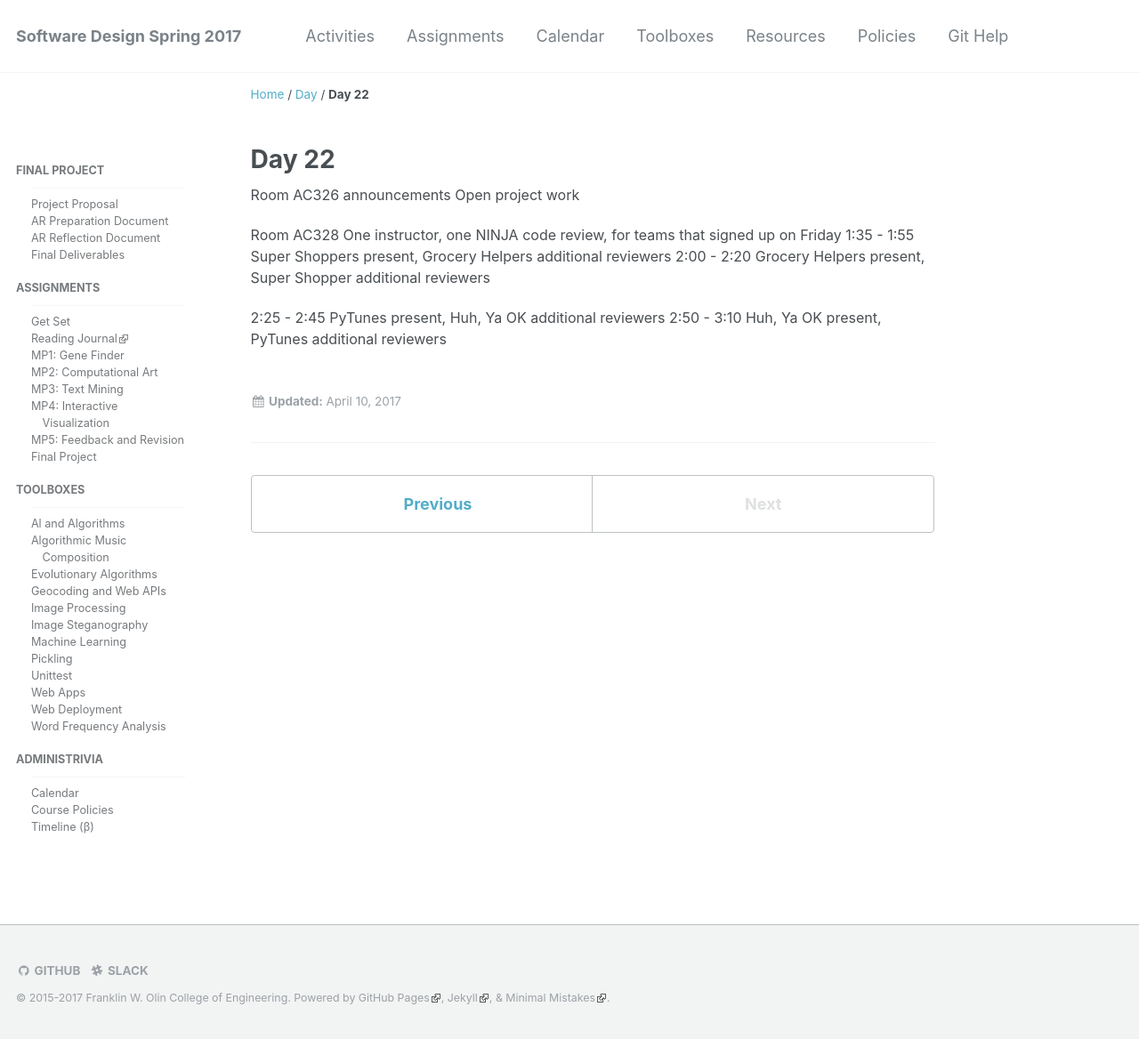
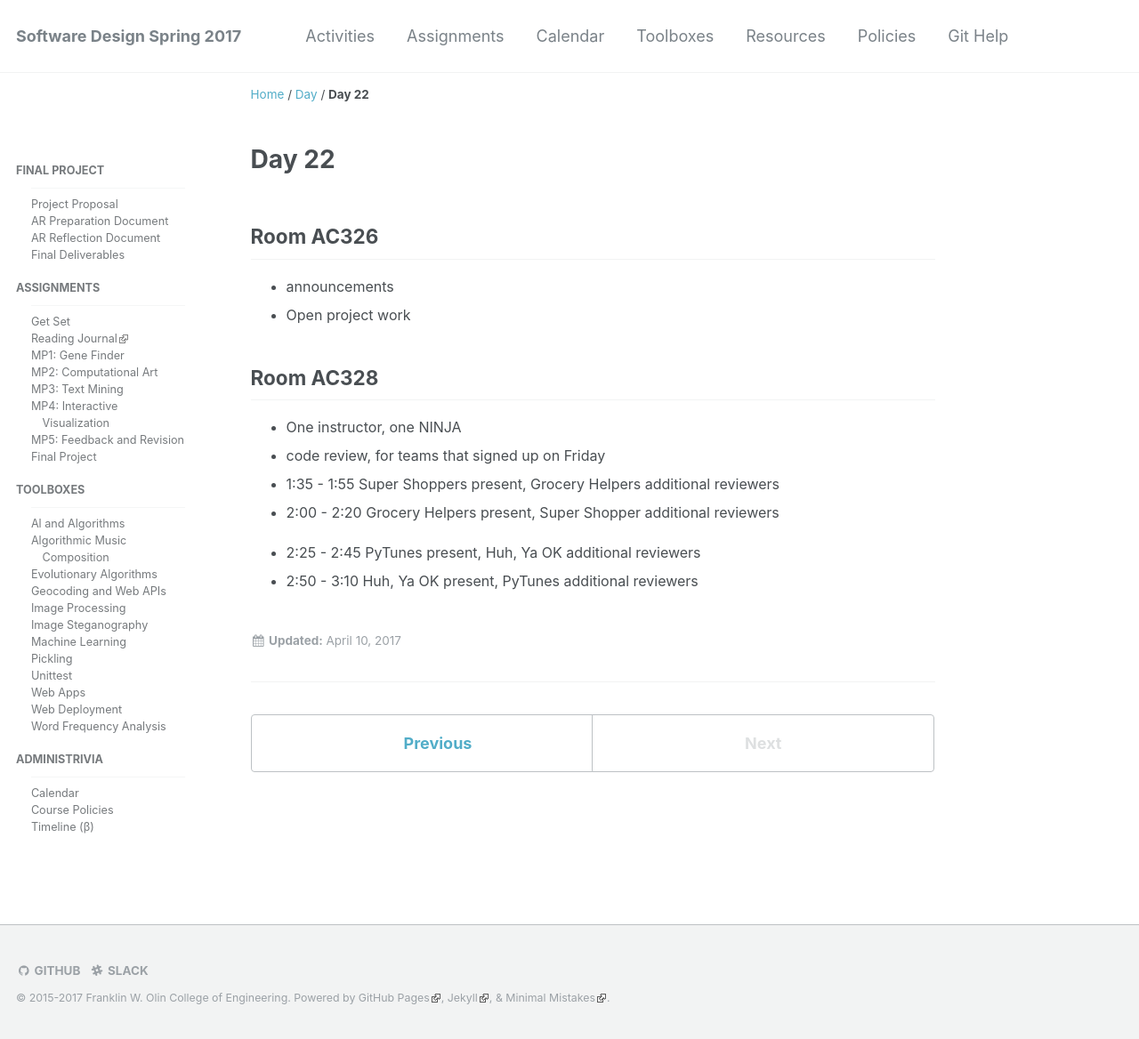
Before and after one commit to sd17spring/sd17spring.github.io, a Jekyll site: the page built from _days/day-22.md, in a window 1280 px wide and 1168 px high. Shown: the whole window at 89% size. Built offline with Jekyll 4.4.1, drawn with Linux system fonts in a browser that asks for light colours.

Commit message:
update to format

```diff
--- a/_days/day-22.md
+++ b/_days/day-22.md
@@ -6,15 +6,15 @@ activity_date: 2017-04-10
 description: Code review
 ---
 
-Room AC326
-announcements
-Open project work
+## Room AC326
+* announcements
+* Open project work
 
-Room AC328
-One instructor, one NINJA
-code review, for teams that signed up on Friday
-1:35 - 1:55 Super Shoppers present, Grocery Helpers additional reviewers
-2:00 - 2:20 Grocery Helpers present, Super Shopper additional reviewers
+## Room AC328
+* One instructor, one NINJA
+* code review, for teams that signed up on Friday
+* 1:35 - 1:55 Super Shoppers present, Grocery Helpers additional reviewers
+* 2:00 - 2:20 Grocery Helpers present, Super Shopper additional reviewers
 
-2:25 - 2:45 PyTunes present, Huh, Ya OK additional reviewers
-2:50 - 3:10 Huh, Ya OK present, PyTunes additional reviewers
+* 2:25 - 2:45 PyTunes present, Huh, Ya OK additional reviewers
+* 2:50 - 3:10 Huh, Ya OK present, PyTunes additional reviewers
```
